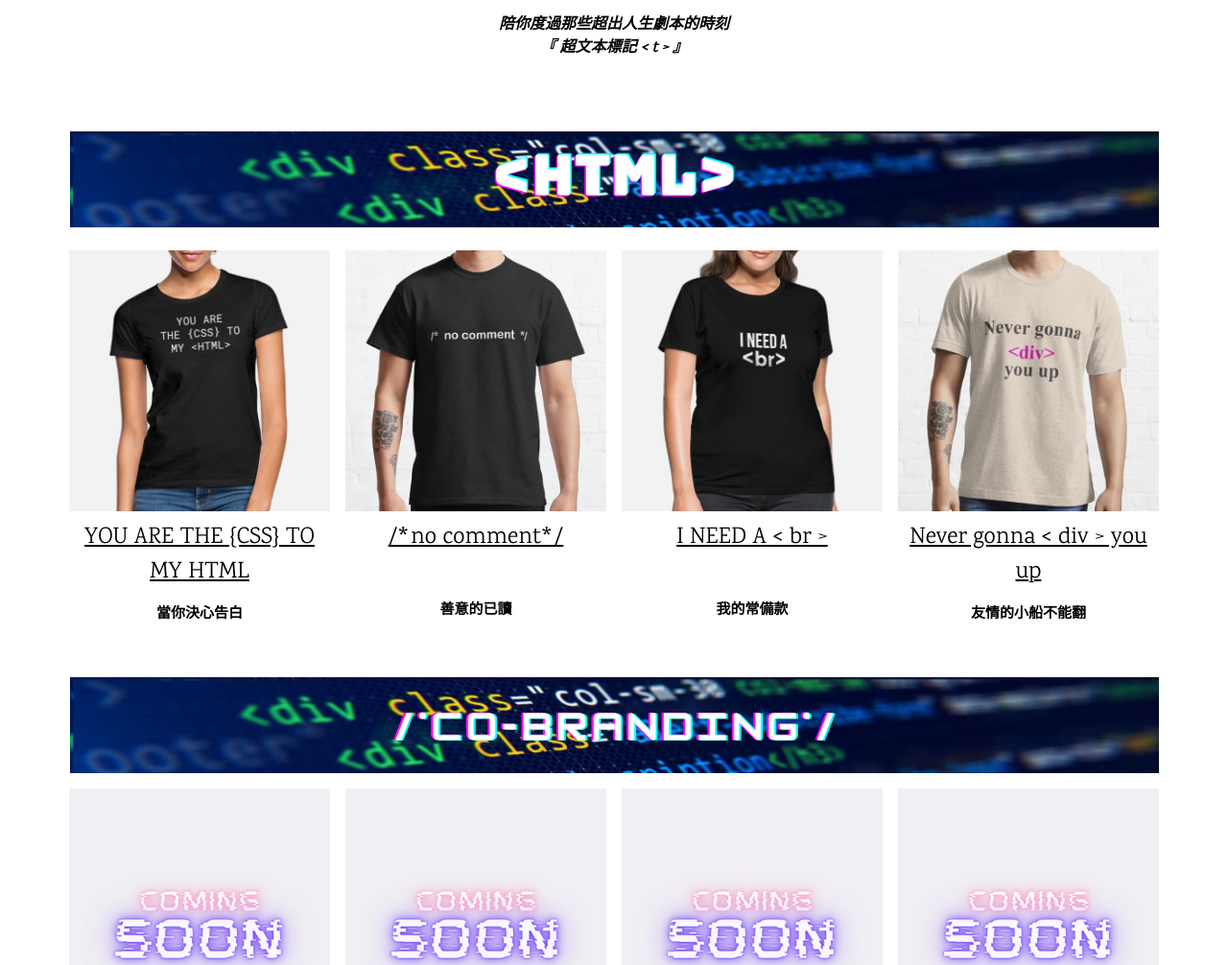
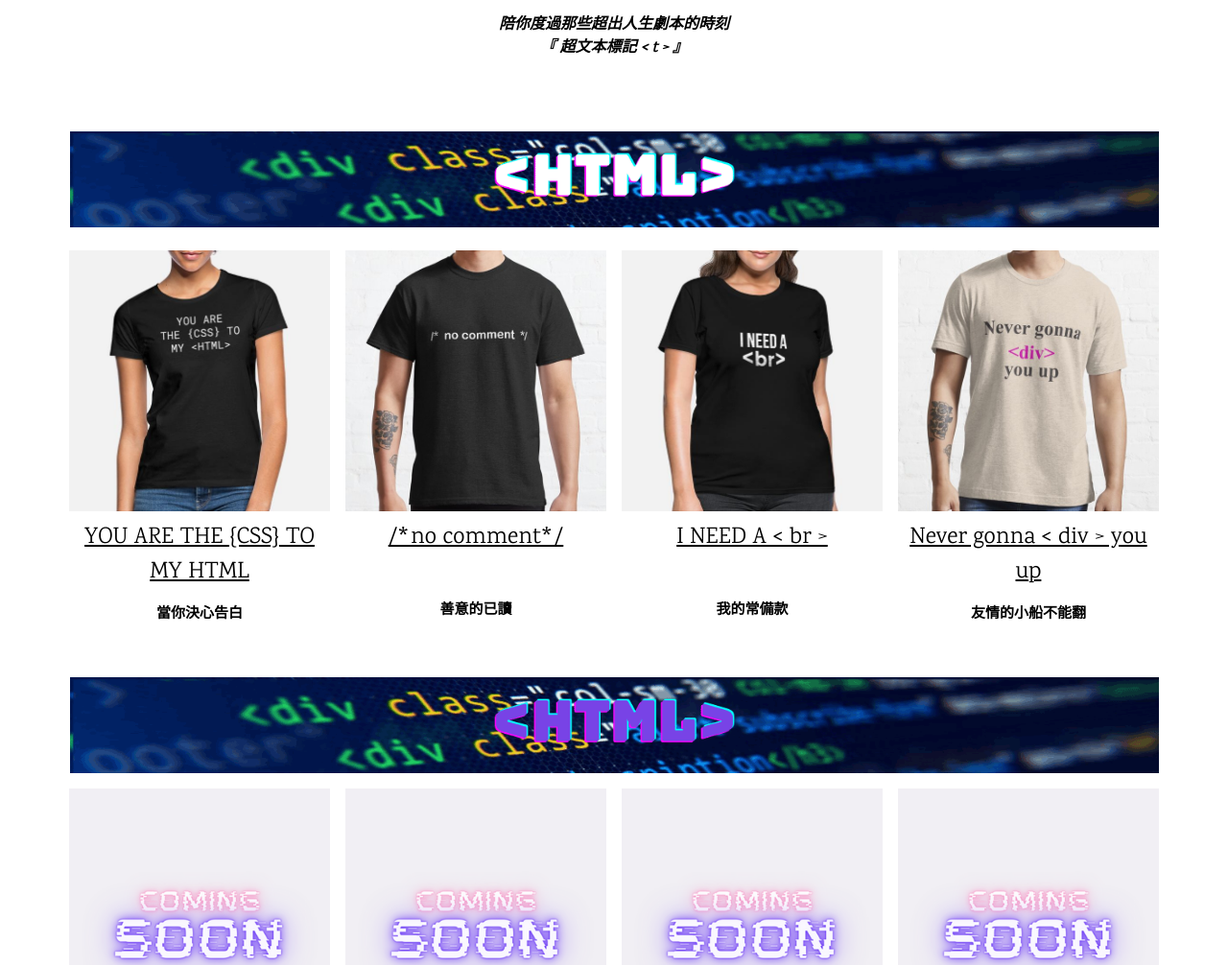
Before and after one commit to huichunhsu/huichunhsu.github.io, a plain HTML site: page EC.html in a window 1280 px wide. Shown: the part 540-1546 px from the top of the page at 96% size. Drawn offline with nearby package versions, Linux system fonts and the light colour scheme.

Commit message:
Add files via upload

```diff
--- a/EC.html
+++ b/EC.html
@@ -53,7 +53,7 @@ body,h1,h2,h3,h4,h5,h6 {font-family: "Karma", sans-serif}
       <P></P>
       <h6><i><b>陪你度過那些超出人生劇本的時刻<br>『 超文本標記 < t > 』</b></i></h6>
     </div></div>
-    <img src="ECimages/play1.png" alt="bn" width="1135" height="100" style="display:block; margin:auto;">
+    <img src="ECimages/p.png" alt="bn" width="1135" height="100" style="display:block; margin:auto;">
 <!-- !PAGE CONTENT! -->
 <div class="w3-main w3-content w3-padding" style="max-width:1200px;margin-top:0px">
 
@@ -91,7 +91,7 @@ body,h1,h2,h3,h4,h5,h6 {font-family: "Karma", sans-serif}
     </div>
   </div>
 <br>
-  <img src="ECimages/play2.png" alt="bn" width="1135" height="100" style="display:block; margin:auto;">
+  <img src="ECimages/pp.png" alt="bn" width="1135" height="100" style="display:block; margin:auto;">
 
   <!-- Second Photo Grid-->
   <div class="w3-row-padding w3-padding-16 w3-center">
```
Also changed, not shown: ECimages/p.png (added), ECimages/pp.png (added).
